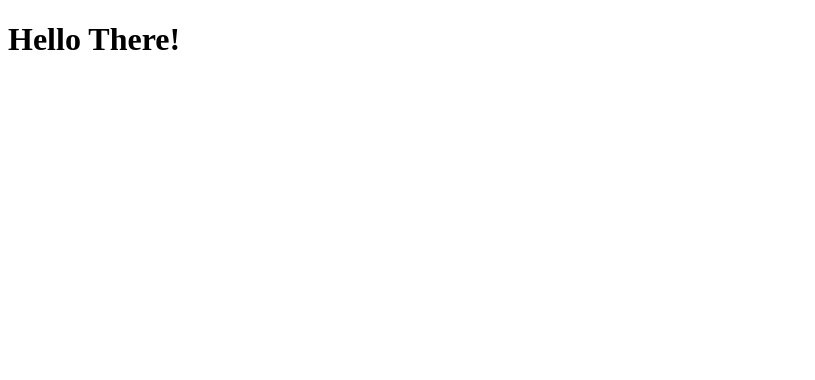
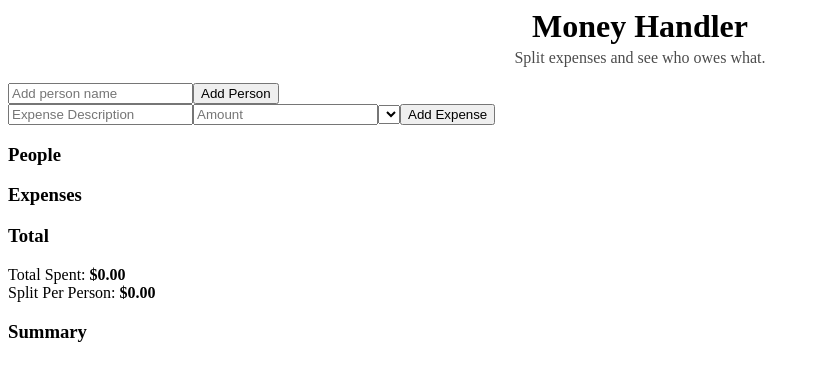
Before and after one commit to Nishikiia/Expenses-Splitter, a Vue app in the folder expense-splitter-vue/: page / in a window 1280 px wide. Shown: the top 380 px of the page, without its empty margins (0-815 px from the left). Built offline with nearby package versions, Linux system fonts and the light colour scheme.

Commit message:
Added Header

```diff
--- a/expense-splitter-vue/src/App.vue
+++ b/expense-splitter-vue/src/App.vue
@@ -1,11 +1,46 @@
 <script setup>
-
+  import Header from './components/Header.vue'
 </script>
 
 <template>
-  <h1>
-    Hello There!
-  </h1>
+  <Header/>
+    <main class="card">
+        <form id="personForm" class="rowForm">
+            <input id="personInput" type="text" placeholder="Add person name"/>
+            <button>Add Person</button>
+        </form>
+
+        <form id="expenseForm" class="rowForm">
+            <input id="descInput" placeholder="Expense Description"/>
+            <input id="amountInput" placeholder="Amount"/>
+            <select id="paidBySelect"></select>
+            <button>Add Expense</button>
+        </form>
+
+        <section>
+            <h3>People</h3>
+            <ul id= "peopleList" class="list"></ul>
+        </section>
+
+        <section>
+            <h3>Expenses</h3>
+            <ul id = "expenseList" class="list"></ul>
+        </section>
+
+        <section>
+            <h3>Total</h3>
+            <p>
+                Total Spent: <strong id= "totalSpent">$0.00</strong><br/>
+                Split Per Person: <strong id = "splitAmount">$0.00</strong>
+            </p>
+        </section>
+
+        <section class="summary">
+            <h3>Summary</h3>
+            <ul id = "summaryList" class="list"></ul>
+        </section>
+
+    </main>
 </template>
 
 <style scoped>
--- /dev/null
+++ b/expense-splitter-vue/src/components/Header.vue
@@ -0,0 +1,22 @@
+<template>
+    <header class="top">
+        <h1>Money Handler</h1>
+        <p>Split expenses and see who owes what.</p>
+    </header>
+</template>
+
+<style scoped>
+.top {
+    text-align: center;
+    margin-bottom: 16px;
+}
+
+.top h1 {
+    margin: 0;
+}
+
+.top p {
+    margin: 4px;
+    opacity: 0.7;
+}
+</style>
```
